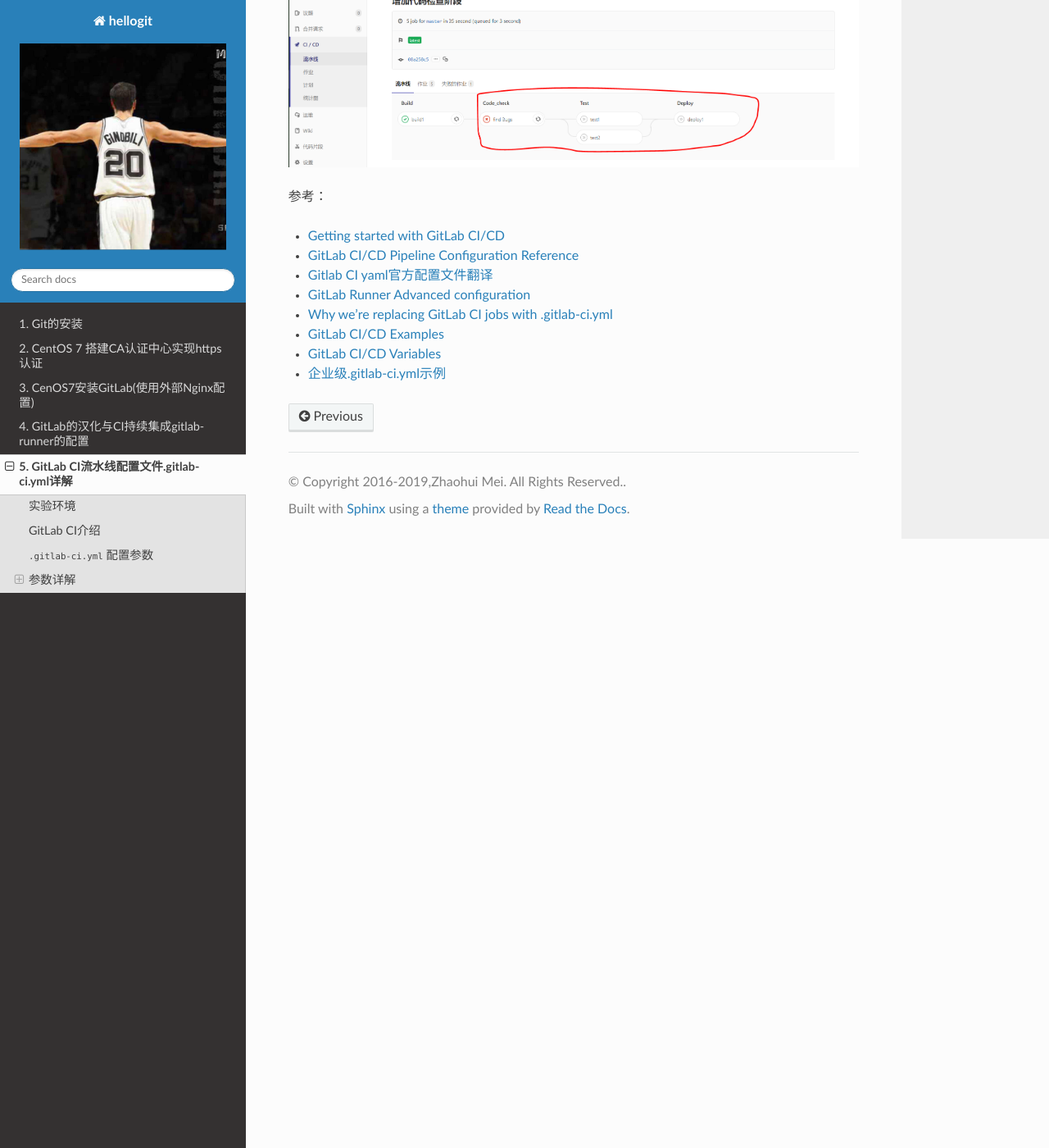
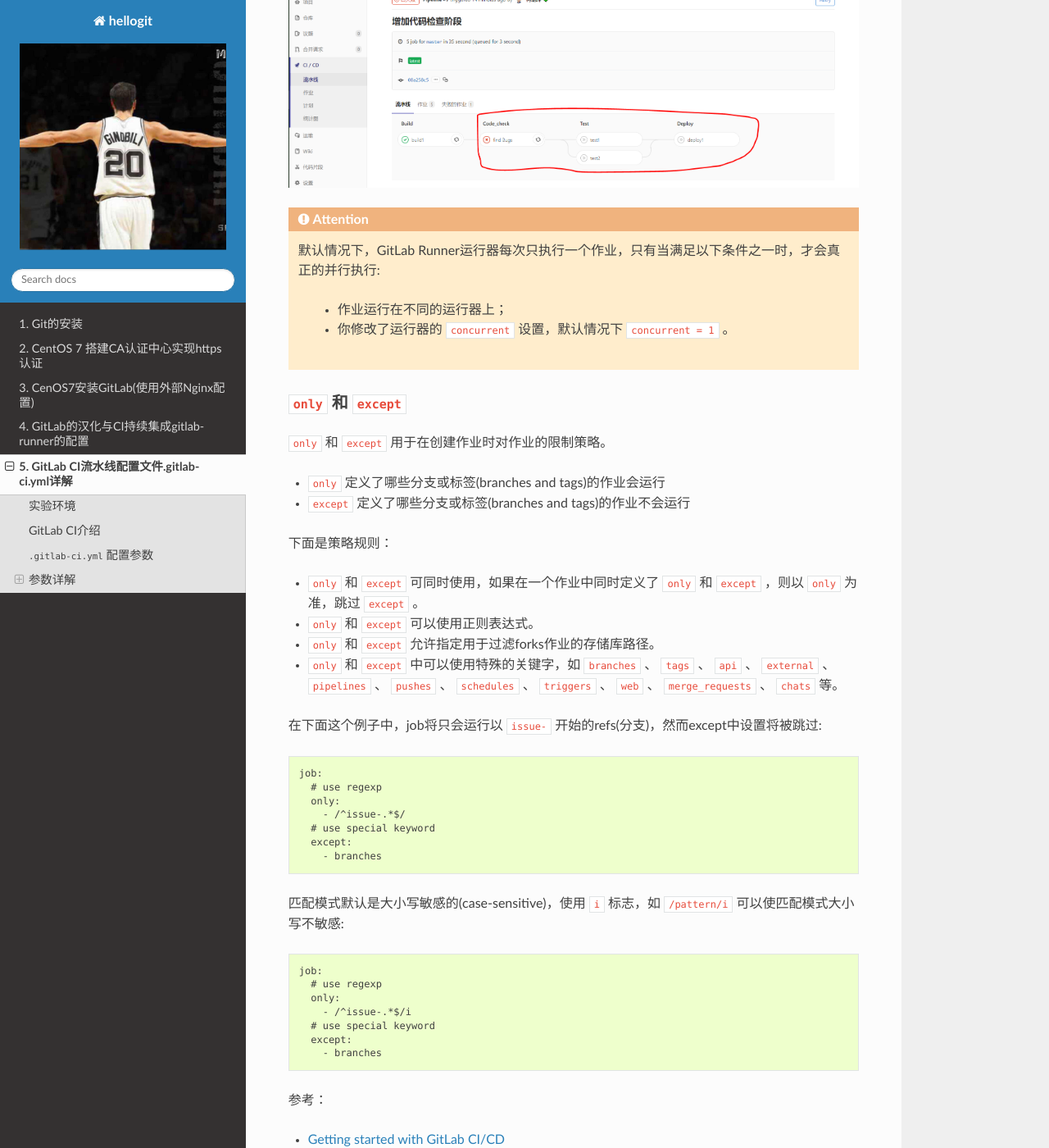
Before and after one commit to meizhaohui/hellogit, a Sphinx documentation site: the page built from source/gitlab_ci_.gitlab-ci.yml_detail.rst, in a window 1280 px wide and 1400 px high, scrolled down 9145 px. Shown: the whole window at 82% size. Built offline with Sphinx 7.4.7 and the Read the Docs theme 2.0.0, drawn with Linux system fonts in a browser that asks for light colours.

Commit message:
add gitlab ci only and except

```diff
--- a/source/gitlab_ci_.gitlab-ci.yml_detail.rst
+++ b/source/gitlab_ci_.gitlab-ci.yml_detail.rst
@@ -321,6 +321,54 @@ GitLab CI介绍
 
 .. image:: ./_static/images/code_check_failed_no_jobs_of_further_stage_are_executed.png
 
+.. Attention::
+
+    默认情况下，GitLab Runner运行器每次只执行一个作业，只有当满足以下条件之一时，才会真正的并行执行:
+
+        - 作业运行在不同的运行器上；
+        - 你修改了运行器的 ``concurrent`` 设置，默认情况下 ``concurrent = 1`` 。
+
+``only`` 和 ``except``
+~~~~~~~~~~~~~~~~~~~~~~~~~~~~~~~~~~~~~~~~~~~~~~~~~
+
+``only`` 和 ``except`` 用于在创建作业时对作业的限制策略。
+
+- ``only`` 定义了哪些分支或标签(branches and tags)的作业会运行
+- ``except``  定义了哪些分支或标签(branches and tags)的作业不会运行
+
+下面是策略规则：
+
+- ``only`` 和 ``except`` 可同时使用，如果在一个作业中同时定义了 ``only`` 和 ``except`` ，则以 ``only`` 为准，跳过 ``except`` 。
+- ``only`` 和 ``except`` 可以使用正则表达式。
+- ``only`` 和 ``except`` 允许指定用于过滤forks作业的存储库路径。
+- ``only`` 和 ``except`` 中可以使用特殊的关键字，如 ``branches`` 、 ``tags`` 、 ``api`` 、 ``external`` 、 ``pipelines`` 、 ``pushes`` 、 ``schedules`` 、 ``triggers`` 、 ``web`` 、 ``merge_requests`` 、 ``chats`` 等。
+
+在下面这个例子中，job将只会运行以 ``issue-`` 开始的refs(分支)，然而except中设置将被跳过::
+
+    job:
+      # use regexp
+      only:
+        - /^issue-.*$/
+      # use special keyword
+      except:
+        - branches
+
+匹配模式默认是大小写敏感的(case-sensitive)，使用 ``i`` 标志，如 ``/pattern/i`` 可以使匹配模式大小写不敏感::
+
+    job:
+      # use regexp
+      only:
+        - /^issue-.*$/i
+      # use special keyword
+      except:
+        - branches
+
+
+
+
+
+
+
 参考：
 
 - `Getting started with GitLab CI/CD <https://docs.gitlab.com/ce/ci/quick_start/README.html>`_
```
